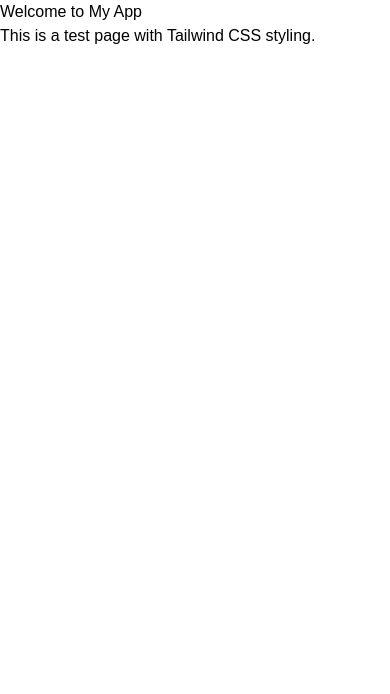
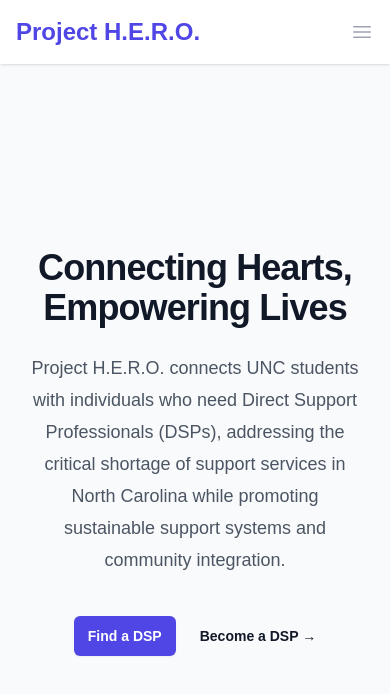
Before and after one commit to KSaxena-233/project-hero, a React (Vite) app: page / in a window 390 px wide. Shown: the top 694 px of the page. Built offline with nearby package versions, Linux system fonts and the light colour scheme.

Commit message:
feat: add Project Hero landing page with proper content and styling

```diff
--- a/index.html
+++ b/index.html
@@ -4,14 +4,11 @@
     <meta charset="UTF-8" />
     <link rel="icon" type="image/svg+xml" href="/vite.svg" />
     <meta name="viewport" content="width=device-width, initial-scale=1.0" />
-    <title>My App</title>
+    <title>Project H.E.R.O.</title>
     <link href="./dist/index.css" rel="stylesheet">
   </head>
-  <body class="bg-gray-100 min-h-screen">
-    <div class="container mx-auto px-4 py-8">
-      <h1 class="text-4xl font-bold text-gray-800 mb-4">Welcome to My App</h1>
-      <p class="text-gray-600">This is a test page with Tailwind CSS styling.</p>
-    </div>
+  <body class="bg-gray-50">
+    <div id="root"></div>
     <script type="module" src="/src/main.tsx"></script>
   </body>
 </html>
--- a/src/App.tsx
+++ b/src/App.tsx
@@ -1,10 +1,119 @@
 import { BrowserRouter as Router, Routes, Route } from 'react-router-dom'
+import { Fragment } from 'react'
+import { Disclosure } from '@headlessui/react'
+import { Bars3Icon, XMarkIcon } from '@heroicons/react/24/outline'
+
+const navigation = [
+  { name: 'Home', href: '/', current: true },
+  { name: 'Find DSPs', href: '/find-dsps', current: false },
+  { name: 'Become a DSP', href: '/become-dsp', current: false },
+  { name: 'About Us', href: '/about', current: false },
+]
+
+function classNames(...classes: string[]) {
+  return classes.filter(Boolean).join(' ')
+}
 
 function App() {
   return (
     <Router>
+      <div className="min-h-screen bg-gray-50">
+        <Disclosure as="nav" className="bg-white shadow">
+          {({ open }) => (
+            <>
+              <div className="mx-auto max-w-7xl px-4 sm:px-6 lg:px-8">
+                <div className="flex h-16 justify-between">
+                  <div className="flex">
+                    <div className="flex flex-shrink-0 items-center">
+                      <span className="text-2xl font-bold text-indigo-600">Project H.E.R.O.</span>
+                    </div>
+                    <div className="hidden sm:ml-6 sm:flex sm:space-x-8">
+                      {navigation.map((item) => (
+                        <a
+                          key={item.name}
+                          href={item.href}
+                          className={classNames(
+                            item.current
+                              ? 'border-indigo-500 text-gray-900'
+                              : 'border-transparent text-gray-500 hover:border-gray-300 hover:text-gray-700',
+                            'inline-flex items-center border-b-2 px-1 pt-1 text-sm font-medium'
+                          )}
+                        >
+                          {item.name}
+                        </a>
+                      ))}
+                    </div>
+                  </div>
+                  <div className="-mr-2 flex items-center sm:hidden">
+                    <Disclosure.Button className="inline-flex items-center justify-center rounded-md p-2 text-gray-400 hover:bg-gray-100 hover:text-gray-500">
+                      <span className="sr-only">Open main menu</span>
+                      {open ? (
+                        <XMarkIcon className="block h-6 w-6" aria-hidden="true" />
+                      ) : (
+                        <Bars3Icon className="block h-6 w-6" aria-hidden="true" />
+                      )}
+                    </Disclosure.Button>
+                  </div>
+                </div>
+              </div>
+
+              <Disclosure.Panel className="sm:hidden">
+                <div className="space-y-1 pb-3 pt-2">
+                  {navigation.map((item) => (
+                    <Disclosure.Button
+                      key={item.name}
+                      as="a"
+                      href={item.href}
+                      className={classNames(
+                        item.current
+                          ? 'bg-indigo-50 border-indigo-500 text-indigo-700'
+                          : 'border-transparent text-gray-500 hover:bg-gray-50 hover:border-gray-300 hover:text-gray-700',
+                        'block pl-3 pr-4 py-2 border-l-4 text-base font-medium'
+                      )}
+                    >
+                      {item.name}
+                    </Disclosure.Button>
+                  ))}
+                </div>
+              </Disclosure.Panel>
+            </>
+          )}
+        </Disclosure>
+
+        <main>
+          <div className="relative isolate px-6 pt-14 lg:px-8">
+            <div className="mx-auto max-w-2xl py-32 sm:py-48 lg:py-56">
+              <div className="text-center">
+                <h1 className="text-4xl font-bold tracking-tight text-gray-900 sm:text-6xl">
+                  Connecting Hearts, Empowering Lives
+                </h1>
+                <p className="mt-6 text-lg leading-8 text-gray-600">
+                  Project H.E.R.O. connects UNC students with individuals who need Direct Support Professionals (DSPs),
+                  addressing the critical shortage of support services in North Carolina while promoting sustainable
+                  support systems and community integration.
+                </p>
+                <div className="mt-10 flex items-center justify-center gap-x-6">
+                  <a
+                    href="/find-dsps"
+                    className="rounded-md bg-indigo-600 px-3.5 py-2.5 text-sm font-semibold text-white shadow-sm hover:bg-indigo-500 focus-visible:outline focus-visible:outline-2 focus-visible:outline-offset-2 focus-visible:outline-indigo-600"
+                  >
+                    Find a DSP
+                  </a>
+                  <a href="/become-dsp" className="text-sm font-semibold leading-6 text-gray-900">
+                    Become a DSP <span aria-hidden="true">→</span>
+                  </a>
+                </div>
+              </div>
+            </div>
+          </div>
+        </main>
+      </div>
+
       <Routes>
-        <Route path="/" element={<div>Welcome to Project H.E.R.O.</div>} />
+        <Route path="/" element={null} />
+        <Route path="/find-dsps" element={<div>Find DSPs Page (Coming Soon)</div>} />
+        <Route path="/become-dsp" element={<div>Become a DSP Page (Coming Soon)</div>} />
+        <Route path="/about" element={<div>About Us Page (Coming Soon)</div>} />
       </Routes>
     </Router>
   )
```
